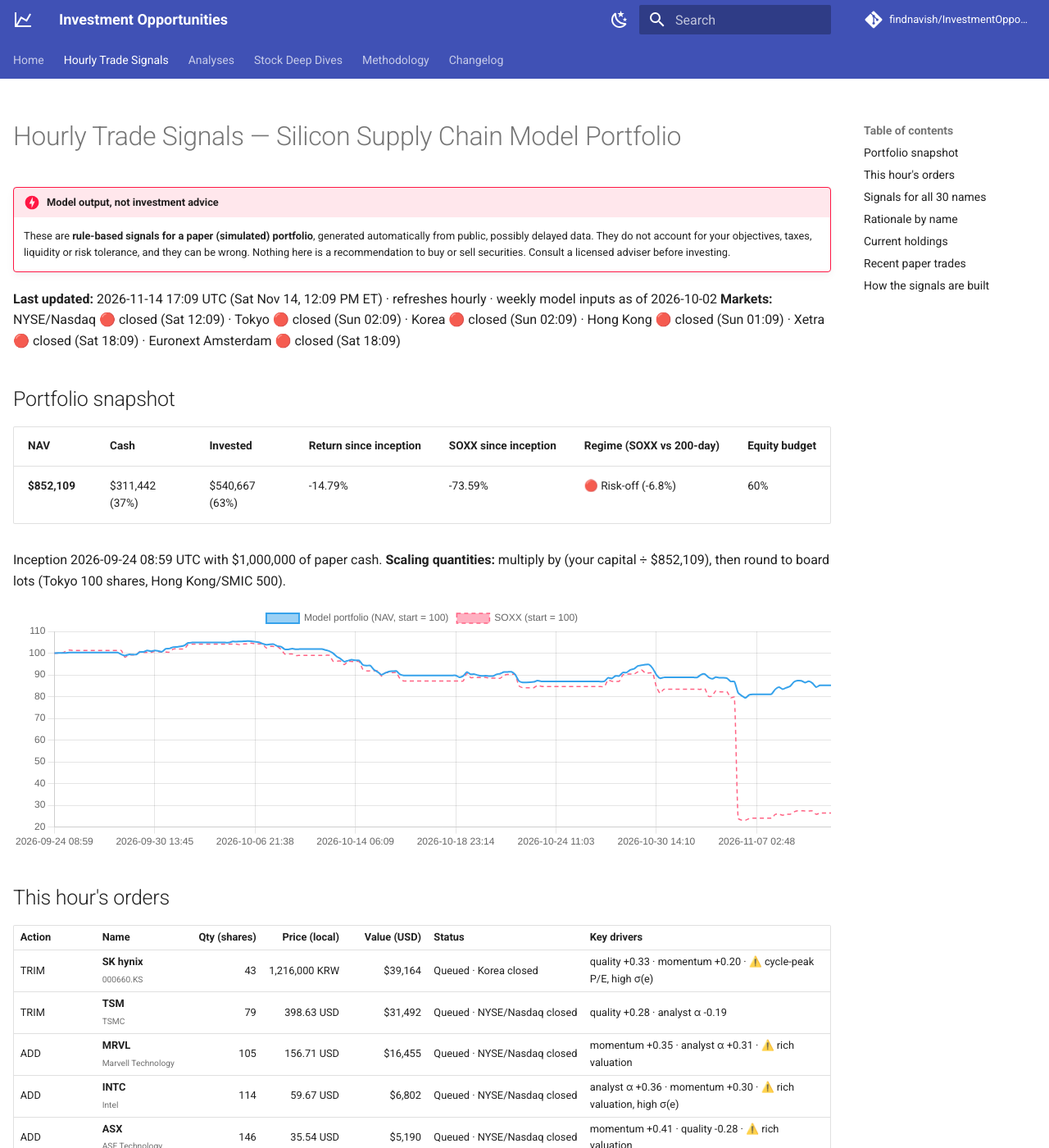
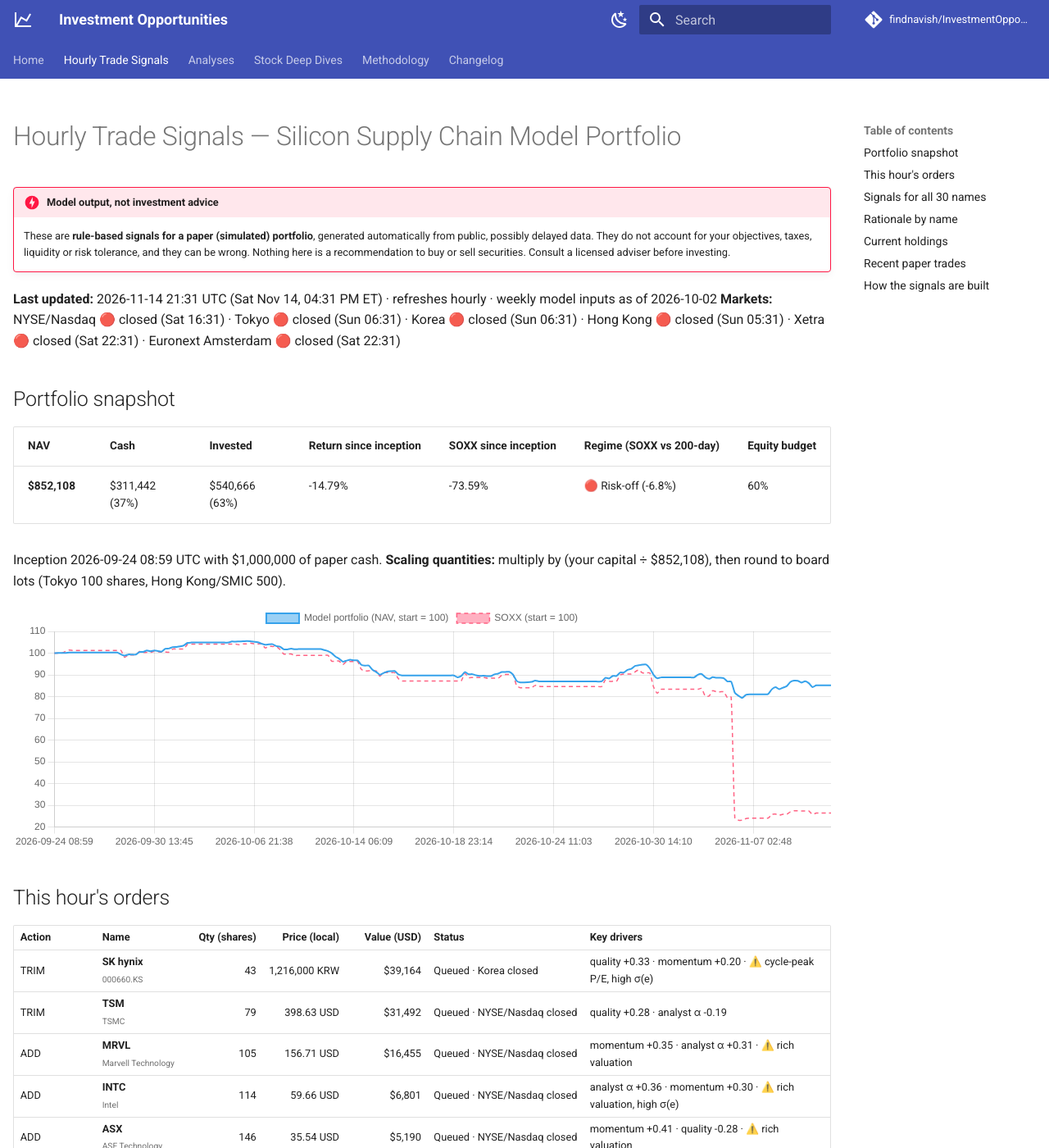
Before and after one commit to findnavish/InvestmentOpportunities, an MkDocs documentation site: the page built from docs/trade-signals/index.md, in a window 1280 px wide and 1400 px high. Shown: the whole window at 82% size. Built offline with MkDocs 1.6.1 and Material for MkDocs 9.7.7, drawn with Linux system fonts in a browser that asks for light colours; comment, search, counter and statistics services are not loaded; some of the changed text lies outside the part shown.

Commit message:
Signals update 2026-11-14 21:31 UTC

```diff
--- a/docs/trade-signals/index.md
+++ b/docs/trade-signals/index.md
@@ -8,16 +8,16 @@ hide:
 !!! danger "Model output, not investment advice"
     These are **rule-based signals for a paper (simulated) portfolio**, generated automatically from public, possibly delayed data. They do not account for your objectives, taxes, liquidity or risk tolerance, and they can be wrong. Nothing here is a recommendation to buy or sell securities. Consult a licensed adviser before investing.
 
-**Last updated:** 2026-11-14 17:09 UTC (Sat Nov 14, 12:09 PM ET) · refreshes hourly · weekly model inputs as of 2026-10-02
-**Markets:** NYSE/Nasdaq 🔴 closed (Sat 12:09) · Tokyo 🔴 closed (Sun 02:09) · Korea 🔴 closed (Sun 02:09) · Hong Kong 🔴 closed (Sun 01:09) · Xetra 🔴 closed (Sat 18:09) · Euronext Amsterdam 🔴 closed (Sat 18:09)
+**Last updated:** 2026-11-14 21:31 UTC (Sat Nov 14, 04:31 PM ET) · refreshes hourly · weekly model inputs as of 2026-10-02
+**Markets:** NYSE/Nasdaq 🔴 closed (Sat 16:31) · Tokyo 🔴 closed (Sun 06:31) · Korea 🔴 closed (Sun 06:31) · Hong Kong 🔴 closed (Sun 05:31) · Xetra 🔴 closed (Sat 22:31) · Euronext Amsterdam 🔴 closed (Sat 22:31)
 
 ## Portfolio snapshot
 
 | NAV | Cash | Invested | Return since inception | SOXX since inception | Regime (SOXX vs 200-day) | Equity budget |
 |---|---|---|---|---|---|---|
-| **$852,109** | $311,442 (37%) | $540,667 (63%) | -14.79% | -73.59% | 🔴 Risk-off (-6.8%) | 60% |
+| **$852,108** | $311,442 (37%) | $540,666 (63%) | -14.79% | -73.59% | 🔴 Risk-off (-6.8%) | 60% |
 
-Inception 2026-09-24 08:59 UTC with $1,000,000 of paper cash. **Scaling quantities:** multiply by (your capital ÷ $852,109), then round to board lots (Tokyo 100 shares, Hong Kong/SMIC 500).
+Inception 2026-09-24 08:59 UTC with $1,000,000 of paper cash. **Scaling quantities:** multiply by (your capital ÷ $852,108), then round to board lots (Tokyo 100 shares, Hong Kong/SMIC 500).
 
 <canvas id="navChart" height="90"></canvas>
 
@@ -30,7 +30,7 @@ Inception 2026-09-24 08:59 UTC with $1,000,000 of paper cash. **Scaling quantiti
 | TRIM | **SK hynix**<br><small>000660.KS</small> | 43 | 1,216,000 KRW | $39,164 | Queued · Korea closed | quality +0.33 · momentum +0.20 · ⚠️ cycle-peak P/E, high σ(e) |
 | TRIM | **TSM**<br><small>TSMC</small> | 79 | 398.63 USD | $31,492 | Queued · NYSE/Nasdaq closed | quality +0.28 · analyst α -0.19 |
 | ADD | **MRVL**<br><small>Marvell Technology</small> | 105 | 156.71 USD | $16,455 | Queued · NYSE/Nasdaq closed | momentum +0.35 · analyst α +0.31 · ⚠️ rich valuation |
-| ADD | **INTC**<br><small>Intel</small> | 114 | 59.67 USD | $6,802 | Queued · NYSE/Nasdaq closed | analyst α +0.36 · momentum +0.30 · ⚠️ rich valuation, high σ(e) |
+| ADD | **INTC**<br><small>Intel</small> | 114 | 59.66 USD | $6,801 | Queued · NYSE/Nasdaq closed | analyst α +0.36 · momentum +0.30 · ⚠️ rich valuation, high σ(e) |
 | ADD | **ASX**<br><small>ASE Technology</small> | 146 | 35.54 USD | $5,190 | Queued · NYSE/Nasdaq closed | momentum +0.41 · quality -0.28 · ⚠️ rich valuation |
 
 </div>
@@ -51,7 +51,7 @@ Sorted by score. **Weight** = current → target share of NAV. **Key drivers** =
 | 🟢🟢 Strong Buy | +1.10 | **SK hynix**<br><small>000660.KS</small> | 1,216,000 KRW | – | +0.0% | +104% | -20% | 40 | +0.62 | 9.4% → 4.7% | TRIM 43 | quality +0.33 · momentum +0.20 · ⚠️ cycle-peak P/E, high σ(e) |
 | 🟢🟢 Strong Buy | +0.93 | **NVDA**<br><small>NVIDIA</small> | 162.82 USD | +101% | +9.7% | +15% | -20% | 25 | +0.47 | 6.4% → 6.7% | – | analyst α +0.48 · momentum -0.23 · ⚠️ oversold |
 | 🟢 Buy | +0.65 | **AMAT**<br><small>Applied Materials</small> | 370.25 USD | +73% | +3.2% | +84% | -17% | 43 | +0.03 | 3.6% → 3.9% | – | analyst α +0.15 · momentum +0.14 |
-| 🟢 Buy | +0.45 | **INTC**<br><small>Intel</small> | 59.67 USD | +95% | +8.1% | +150% | -32% | 32 | -0.62 | 1.1% → 1.9% | ADD 114 | analyst α +0.36 · momentum +0.30 · ⚠️ rich valuation, high σ(e) |
+| 🟢 Buy | +0.45 | **INTC**<br><small>Intel</small> | 59.66 USD | +95% | +8.1% | +152% | -32% | 32 | -0.62 | 1.1% → 1.9% | ADD 114 | analyst α +0.36 · momentum +0.30 · ⚠️ rich valuation, high σ(e) |
 | 🟢 Buy | +0.45 | **ASX**<br><small>ASE Technology</small> | 35.54 USD | +43% | -2.0% | +173% | +4% | 43 | -0.68 | 2.4% → 3.0% | ADD 146 | momentum +0.41 · quality -0.28 · ⚠️ rich valuation |
 | 🟢 Buy | +0.25 | **TSM**<br><small>TSMC</small> | 398.63 USD | +39% | -5.0% | +48% | -1% | 45 | +0.58 | 5.9% → 2.2% | TRIM 79 | quality +0.28 · analyst α -0.19 |
 | ⚪ Hold | +0.14 | **LRCX**<br><small>Lam Research</small> | 225.91 USD | +66% | +1.3% | +73% | -20% | 42 | +0.02 | 1.5% → 1.5% | – | trend -0.12 · momentum +0.10 |
@@ -68,10 +68,10 @@ Sorted by score. **Weight** = current → target share of NAV. **Key drivers** =
 | 🔴 Sell | -0.53 | **Disco**<br><small>6146.T</small> | 47,440 JPY | +72% | +3.3% | +4% | -27% | 44 | +0.06 | 0.0% → 0.0% | – | momentum -0.26 · analyst α +0.19 |
 | 🔴 Sell | -0.57 | **ENTG**<br><small>Entegris</small> | 147.36 USD | +18% | -10.4% | +72% | +6% | 50 | -0.02 | 0.0% → 0.0% | – | analyst α -0.48 · trend +0.21 |
 | 🔴 Sell | -0.60 | **AMKR**<br><small>Amkor Technology</small> | 36.10 USD | +112% | +12.4% | +32% | -36% | 42 | -1.00 | 0.0% → 0.0% | – | analyst α +0.66 · quality -0.43 |
-| 🔴🔴 Strong Sell | -0.75 | **AVGO**<br><small>Broadcom</small> | 346.62 USD | +53% | -1.4% | -3% | -5% | 53 | +0.26 | 0.0% → 0.0% | – | momentum -0.41 · quality +0.11 |
+| 🔴🔴 Strong Sell | -0.75 | **AVGO**<br><small>Broadcom</small> | 346.64 USD | +53% | -1.4% | -3% | -5% | 53 | +0.26 | 0.0% → 0.0% | – | momentum -0.41 · quality +0.11 |
 | 🔴🔴 Strong Sell | -0.93 | **QCOM**<br><small>Qualcomm</small> | 172.39 USD | +13% | -11.5% | +1% | +2% | 49 | +0.70 | 0.0% → 0.0% | – | analyst α -0.55 · quality +0.43 |
-| 🔴🔴 Strong Sell | -1.02 | **TXN**<br><small>Texas Instruments</small> | 303.68 USD | +7% | -12.6% | +73% | +16% | 55 | +0.24 | 0.0% → 0.0% | – | analyst α -0.85 · trend +0.25 |
-| 🔴🔴 Strong Sell | -1.04 | **SNPS**<br><small>Synopsys</small> | 455.24 USD | +25% | -8.4% | +15% | +3% | 49 | +0.14 | 0.0% → 0.0% | – | analyst α -0.41 · momentum -0.20 |
+| 🔴🔴 Strong Sell | -1.02 | **TXN**<br><small>Texas Instruments</small> | 303.65 USD | +7% | -12.6% | +73% | +16% | 55 | +0.24 | 0.0% → 0.0% | – | analyst α -0.85 · trend +0.25 |
+| 🔴🔴 Strong Sell | -1.04 | **SNPS**<br><small>Synopsys</small> | 455.22 USD | +25% | -8.4% | +15% | +3% | 49 | +0.14 | 0.0% → 0.0% | – | analyst α -0.41 · momentum -0.20 |
 | 🔴🔴 Strong Sell | -1.18 | **CDNS**<br><small>Cadence Design Systems</small> | 323.04 USD | +26% | -8.2% | +1% | -2% | 48 | +0.31 | 0.0% → 0.0% | – | analyst α -0.36 · momentum -0.30 |
 | 🔴🔴 Strong Sell | -1.21 | **SMIC**<br><small>0981.HK</small> | 48.52 HKD | +98% | +10.5% | -24% | -27% | 45 | -0.99 | 0.0% → 0.0% | – | analyst α +0.55 · momentum -0.53 |
 | 🔴🔴 Strong Sell | -1.39 | **Shin-Etsu**<br><small>4063.T</small> | 5,676 JPY | +37% | -5.2% | +31% | -10% | 45 | -0.20 | 0.0% → 0.0% | – | analyst α -0.27 · momentum -0.17 |
@@ -101,7 +101,7 @@ Click a name to expand the full reasoning behind its rating and quantity.
     Within rebalance band of target 3.9%: no trade. Analyst target 638.94 USD vs 370.25 USD (+73%, 36 analysts); de-biased α +3.2% vs CAPM hurdle 11.6%. Downtrend -17% vs 200-day avg; 12-1 mom +84%; RSI 43. Quality z +0.03 (ROE 36%).
 
 ??? success "INTC (INTC) — 🟢 Buy, score +0.45"
-    **ADD 114 sh** → target 1.9% of NAV (sized ∝ score ÷ σ(e), cap 10%). Analyst target 116.37 USD vs 59.67 USD (+95%, 43 analysts); de-biased α +8.1% vs CAPM hurdle 14.0%. Downtrend -32% vs 200-day avg; 12-1 mom +150%; RSI 32. Quality z -0.62 (ROE -0%). ⚠️ price implies 86% stage-1 growth (reverse DCF); high firm-specific risk σ(e) 63% → smaller size.
+    **ADD 114 sh** → target 1.9% of NAV (sized ∝ score ÷ σ(e), cap 10%). Analyst target 116.37 USD vs 59.66 USD (+95%, 43 analysts); de-biased α +8.1% vs CAPM hurdle 14.0%. Downtrend -32% vs 200-day avg; 12-1 mom +152%; RSI 32. Quality z -0.62 (ROE -0%). ⚠️ price implies 86% stage-1 growth (reverse DCF); high firm-specific risk σ(e) 63% → smaller size.
 
 ??? success "ASX (ASX) — 🟢 Buy, score +0.45"
     **ADD 146 sh** → target 3.0% of NAV (sized ∝ score ÷ σ(e), cap 10%). Analyst target 51.00 USD vs 35.54 USD (+43%, 1 analysts); de-biased α -2.0% vs CAPM hurdle 11.9%. Uptrend +4% vs 200-day avg; 12-1 mom +173%; RSI 43. Quality z -0.68 (ROE 12%). ⚠️ price implies 69% stage-1 growth (reverse DCF).
@@ -152,16 +152,16 @@ Click a name to expand the full reasoning behind its rating and quantity.
     Avoid: not owned. Analyst target 76.40 USD vs 36.10 USD (+112%, 10 analysts); de-biased α +12.4% vs CAPM hurdle 14.0%. Downtrend -36% vs 200-day avg; 12-1 mom +32%; RSI 42. Quality z -1.00 (ROE 9%).
 
 ??? failure "AVGO (AVGO) — 🔴🔴 Strong Sell, score -0.75"
-    Avoid: not owned. Analyst target 531.31 USD vs 346.62 USD (+53%, 47 analysts); de-biased α -1.4% vs CAPM hurdle 11.2%. Downtrend -5% vs 200-day avg; 12-1 mom -3%; RSI 53. Quality z +0.26 (ROE 31%).
+    Avoid: not owned. Analyst target 531.31 USD vs 346.64 USD (+53%, 47 analysts); de-biased α -1.4% vs CAPM hurdle 11.2%. Downtrend -5% vs 200-day avg; 12-1 mom -3%; RSI 53. Quality z +0.26 (ROE 31%).
 
 ??? failure "QCOM (QCOM) — 🔴🔴 Strong Sell, score -0.93"
     Avoid: not owned. Analyst target 194.13 USD vs 172.39 USD (+13%, 30 analysts); de-biased α -11.5% vs CAPM hurdle 11.9%. Uptrend +2% vs 200-day avg; 12-1 mom +1%; RSI 49. Quality z +0.70 (ROE 23%).
 
 ??? failure "TXN (TXN) — 🔴🔴 Strong Sell, score -1.02"
-    Avoid: not owned. Analyst target 324.71 USD vs 303.68 USD (+7%, 31 analysts); de-biased α -12.6% vs CAPM hurdle 10.8%. Uptrend +16% vs 200-day avg; 12-1 mom +73%; RSI 55. Quality z +0.24 (ROE 30%).
+    Avoid: not owned. Analyst target 324.71 USD vs 303.65 USD (+7%, 31 analysts); de-biased α -12.6% vs CAPM hurdle 10.8%. Uptrend +16% vs 200-day avg; 12-1 mom +73%; RSI 55. Quality z +0.24 (ROE 30%).
 
 ??? failure "SNPS (SNPS) — 🔴🔴 Strong Sell, score -1.04"
-    Avoid: not owned. Analyst target 569.78 USD vs 455.24 USD (+25%, 26 analysts); de-biased α -8.4% vs CAPM hurdle 10.3%. Uptrend +3% vs 200-day avg; 12-1 mom +15%; RSI 49. Quality z +0.14 (ROE 7%).
+    Avoid: not owned. Analyst target 569.78 USD vs 455.22 USD (+25%, 26 analysts); de-biased α -8.4% vs CAPM hurdle 10.3%. Uptrend +3% vs 200-day avg; 12-1 mom +15%; RSI 49. Quality z +0.14 (ROE 7%).
 
 ??? failure "CDNS (CDNS) — 🔴🔴 Strong Sell, score -1.18"
     Avoid: not owned. Analyst target 405.47 USD vs 323.04 USD (+26%, 26 analysts); de-biased α -8.2% vs CAPM hurdle 10.0%. Downtrend -2% vs 200-day avg; 12-1 mom +1%; RSI 48. Quality z +0.31 (ROE 22%).
@@ -188,7 +188,7 @@ Click a name to expand the full reasoning behind its rating and quantity.
 | 6857.T | Advantest | 100 | 30,730 JPY | $19,244 | 2.3% | Hold |
 | LRCX | Lam Research | 58 | 225.91 USD | $13,103 | 1.5% | Hold |
 | IFX.DE | Infineon Technologies | 225 | 49.88 EUR | $12,376 | 1.5% | Hold |
-| INTC | Intel | 152 | 59.67 USD | $9,069 | 1.1% | Buy |
+| INTC | Intel | 152 | 59.66 USD | $9,068 | 1.1% | Buy |
 | TER | Teradyne | 35 | 249.49 USD | $8,732 | 1.0% | Hold |
 
 ## Recent paper trades
```
Also changed, not shown: docs/trade-signals/nav.json (+1 -1 lines).
